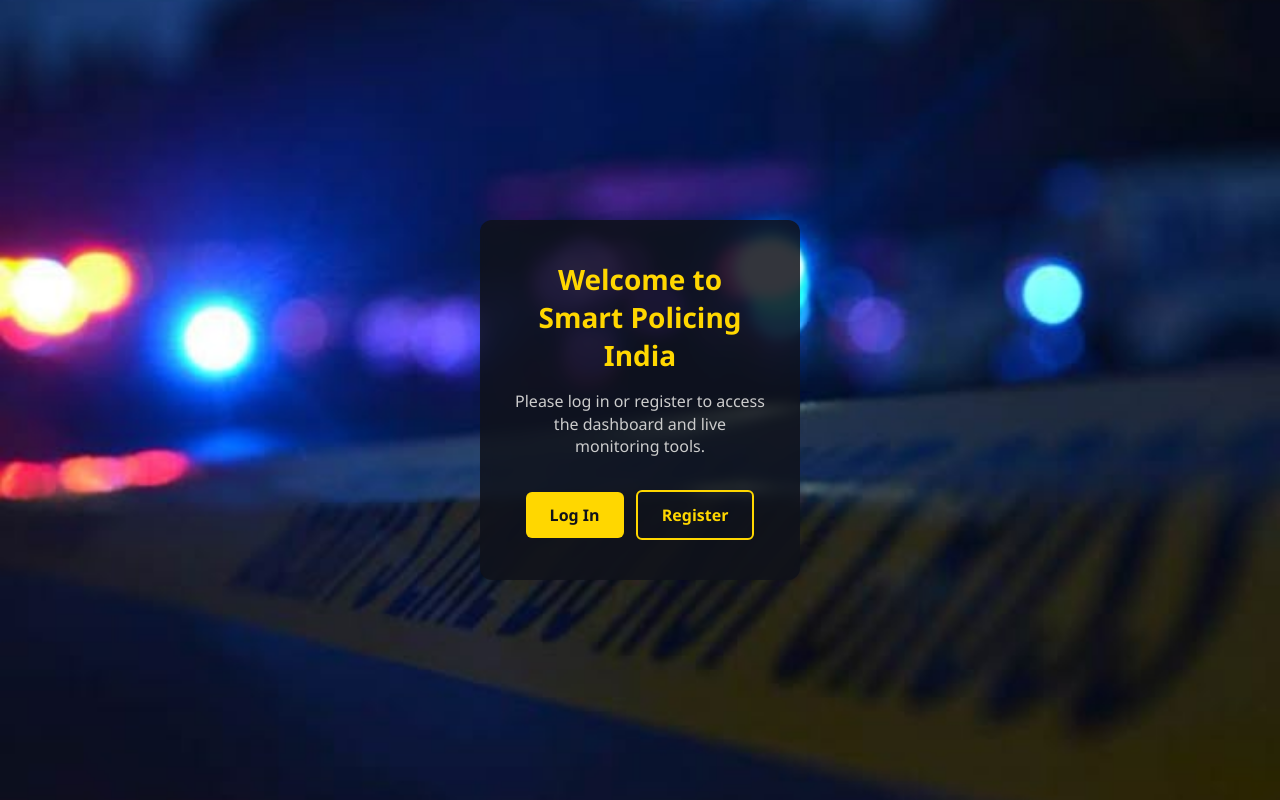
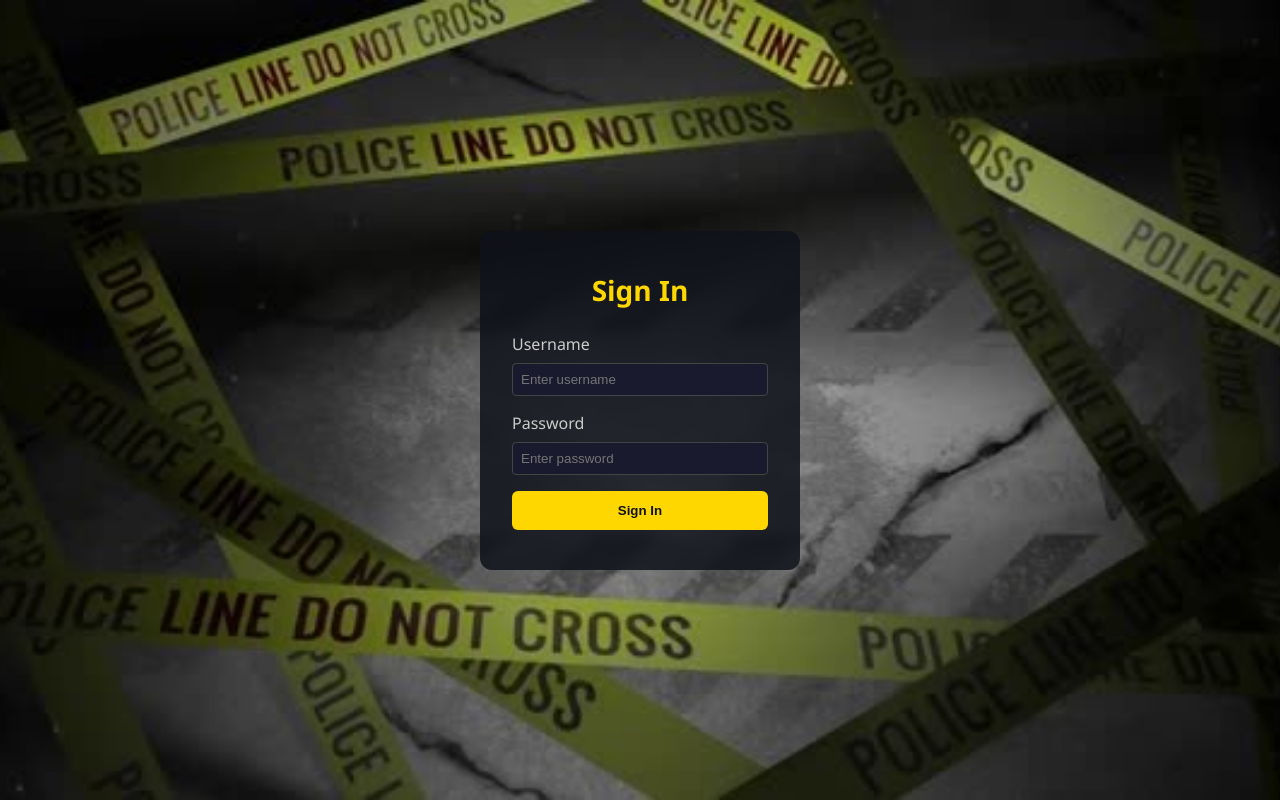
Before and after one commit to Srishanth-023/KPRHX1170, a Flask app: page /welcome in a window 1280 px wide. Run offline with Flask 3, Linux system fonts and the light colour scheme.

Commit message:
welcome page uptaded

```diff
--- a/templates/welcome.html
+++ b/templates/welcome.html
@@ -3,74 +3,76 @@
 <head>
   <meta charset="UTF-8" />
   <meta name="viewport" content="width=device-width, initial-scale=1.0"/>
-  <title>Welcome – Smart Policing India</title>
+  <title>Login – Smart Policing India</title>
   <style>
     /* Base reset */
-    *, *::before, *::after {
-      box-sizing: border-box;
-      margin: 0; padding: 0;
-    }
+    *, *::before, *::after { box-sizing: border-box; margin: 0; padding: 0; }
     body {
       font-family: 'Segoe UI', sans-serif;
-      background: #10121b;
-      color: #fff;
-      display: flex;
-      align-items: center;
-      justify-content: center;
-      min-height: 100vh;
-      background: url('static/images/police2.jpg') no-repeat center/cover;
+      background: url('static/images/police3.jpg') no-repeat center/cover;
+      display: flex; align-items: center; justify-content: center;
+      min-height: 100vh; color: #fff;
     }
-    .welcome {
-      background: rgba(16,18,27,0.85);
-      backdrop-filter: blur(6px);
-      padding: 2.5rem 2rem;
-      border-radius: 12px;
-      text-align: center;
-      width: 320px;
+    .login-container {
+      background: rgba(16,18,27,0.85); backdrop-filter: blur(6px);
+      padding: 2.5rem 2rem; border-radius: 12px; width: 320px;
     }
-    .welcome h1 {
-      font-size: 1.75rem;
-      color: #FFD700;
-      margin-bottom: 1rem;
+    .login-container h1 {
+      font-size: 1.75rem; color: #FFD700; text-align: center;
+      margin-bottom: 1.5rem;
     }
-    .welcome p {
-      color: #ccc;
-      margin-bottom: 2rem;
-      line-height: 1.4;
+    .login-container label {
+      display: block; margin-bottom: 0.5rem; color: #ccc;
     }
-    .btn {
-      display: inline-block;
-      padding: 0.75rem 1.5rem;
-      border-radius: 6px;
-      font-weight: 600;
-      text-decoration: none;
+    .login-container input {
+      width: 100%; padding: 0.5rem; margin-bottom: 1rem;
+      border: 1px solid #444; border-radius: 4px;
+      background: #1a1a2e; color: #fff;
+    }
+    .login-container .btn {
+      width: 100%; padding: 0.75rem; border: none;
+      border-radius: 6px; font-weight: 600;
+      background: #FFD700; color: #10121b; cursor: pointer;
       transition: background 0.3s;
     }
-    .btn-primary {
-      background: #FFD700;
-      color: #10121b;
-      margin-right: 0.5rem;
-    }
-    .btn-primary:hover {
-      background: #e6bf00;
-    }
-    .btn-secondary {
-      background: transparent;
-      border: 2px solid #FFD700;
-      color: #FFD700;
-    }
-    .btn-secondary:hover {
-      background: #FFD700;
-      color: #10121b;
+    .login-container .btn:hover { background: #e6bf00; }
+    .login-container .error {
+      color: #ff6666; margin-bottom: 1rem; text-align: center;
+      display: none;
     }
   </style>
 </head>
 <body>
-  <div class="welcome">
-    <h1>Welcome to Smart Policing India</h1>
-    <p>Please log in or register to access the dashboard and live monitoring tools.</p>
-    <a href="/" class="btn btn-primary">Log In</a>
-    <a href="register.html" class="btn btn-secondary">Register</a>
+  <div class="login-container">
+    <h1>Sign In</h1>
+    <div class="error" id="errorMsg">Invalid username or password.</div>
+    <label for="username">Username</label>
+    <input id="username" type="text" placeholder="Enter username" />
+
+    <label for="password">Password</label>
+    <input id="password" type="password" placeholder="Enter password" />
+
+    <button class="btn" id="signinBtn">Sign In</button>
   </div>
+
+  <script>
+    // Hard‑coded credentials
+    const VALID_USERNAME = 'policestation1';
+    const VALID_PASSWORD = 'ps1';
+
+    document.getElementById('signinBtn').addEventListener('click', () => {
+      const user = document.getElementById('username').value.trim();
+      const pass = document.getElementById('password').value;
+
+      if (user === VALID_USERNAME && pass === VALID_PASSWORD) {
+        // Redirect to the Home route
+        window.location.href = '/';
+      } else {
+        const err = document.getElementById('errorMsg');
+        err.style.display = 'block';
+      }
+    });
+  </script>
+
 </body>
 </html>
```
